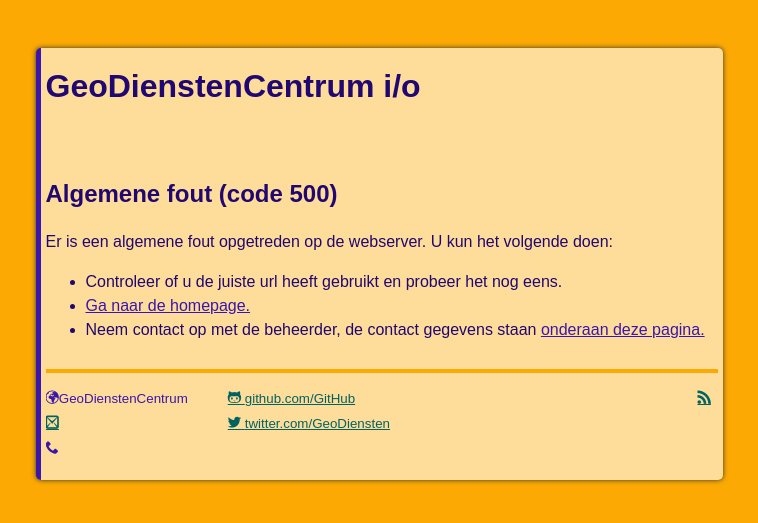
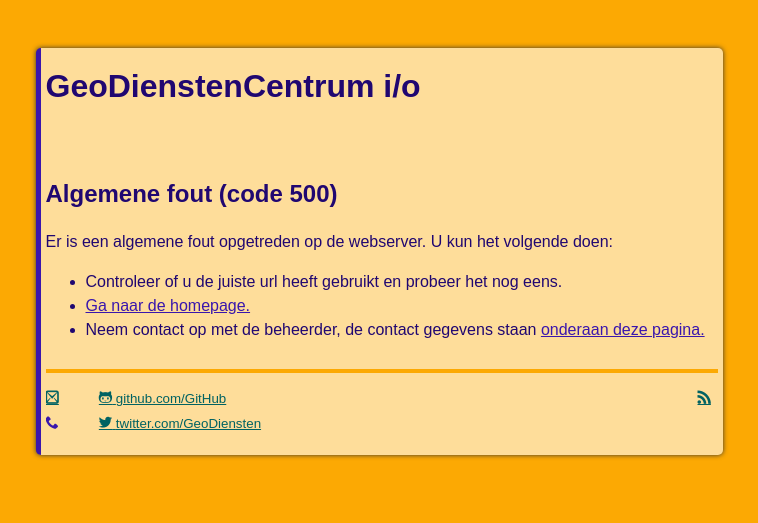
Before and after one commit to GeoDienstenCentrum/geodienstencentrum.github.io, a Jekyll site: the page built from 500.html, in a window 1280 px wide. Shown: the top 523 px of the page, without its empty margins (261-1019 px from the left). Built offline with Jekyll 4.4.1, drawn with Linux system fonts in a browser that asks for light colours; Markdown is read by kramdown in place of the engine named in the settings.

Commit message:
ff geen auteur onder de pagina

```diff
--- a/_includes/footer.html
+++ b/_includes/footer.html
@@ -1,7 +1,7 @@
 <footer id="siteFooter" class="siteFooter" aria-label="contact informatie">
   <div class="contact">
     <p>
-      <span aria-hidden="true" data-icon="&#xe600;"></span>{{ site.author }}<br />
+      <!-- span aria-hidden="true" data-icon="&#xe600;"></span>{{ site.author }}<br / -->
       <a href="mailto:{{site.email}}">
         <span aria-hidden="true" data-icon="&#xe60f;"></span>
         <span>{{ site.email }}</span>
```
